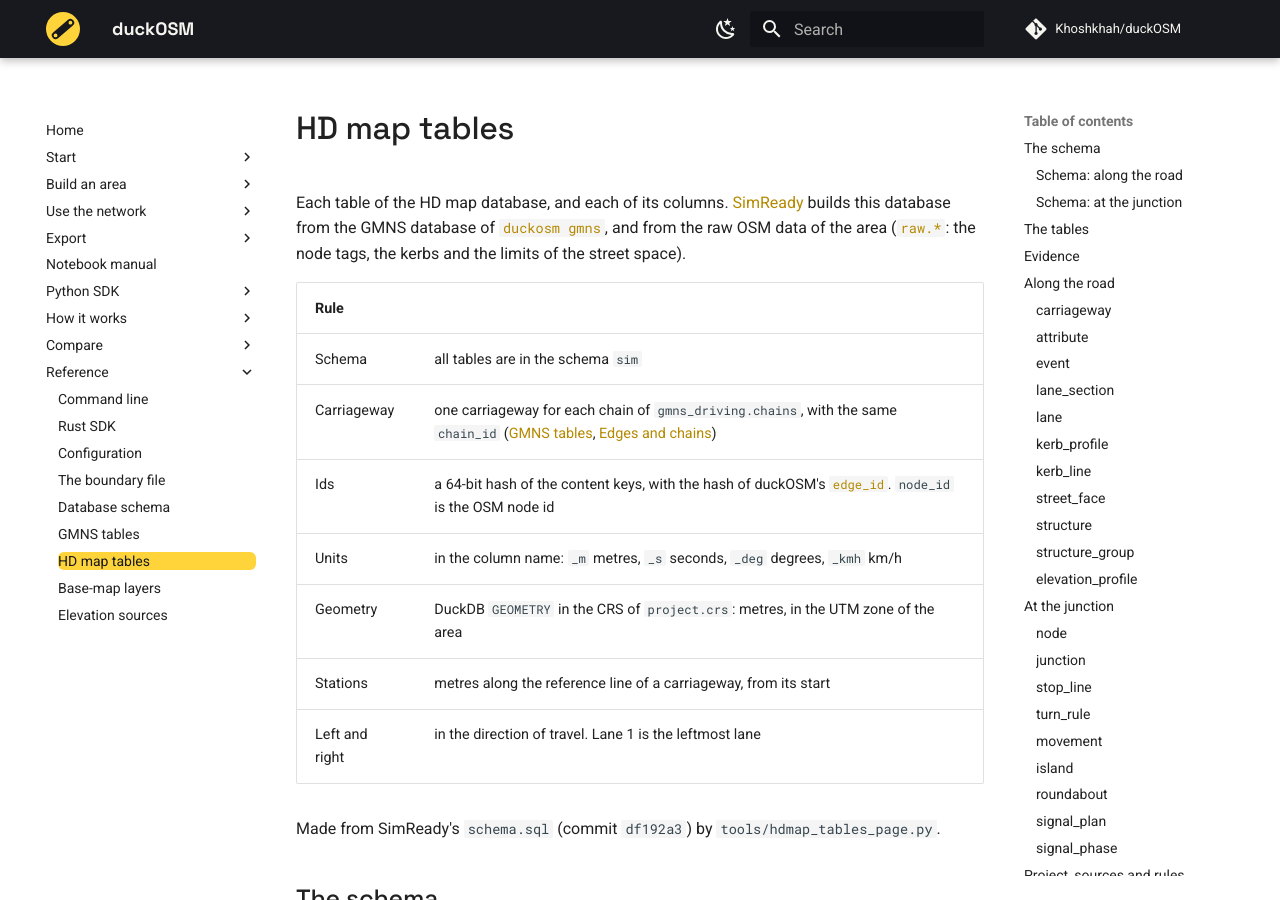
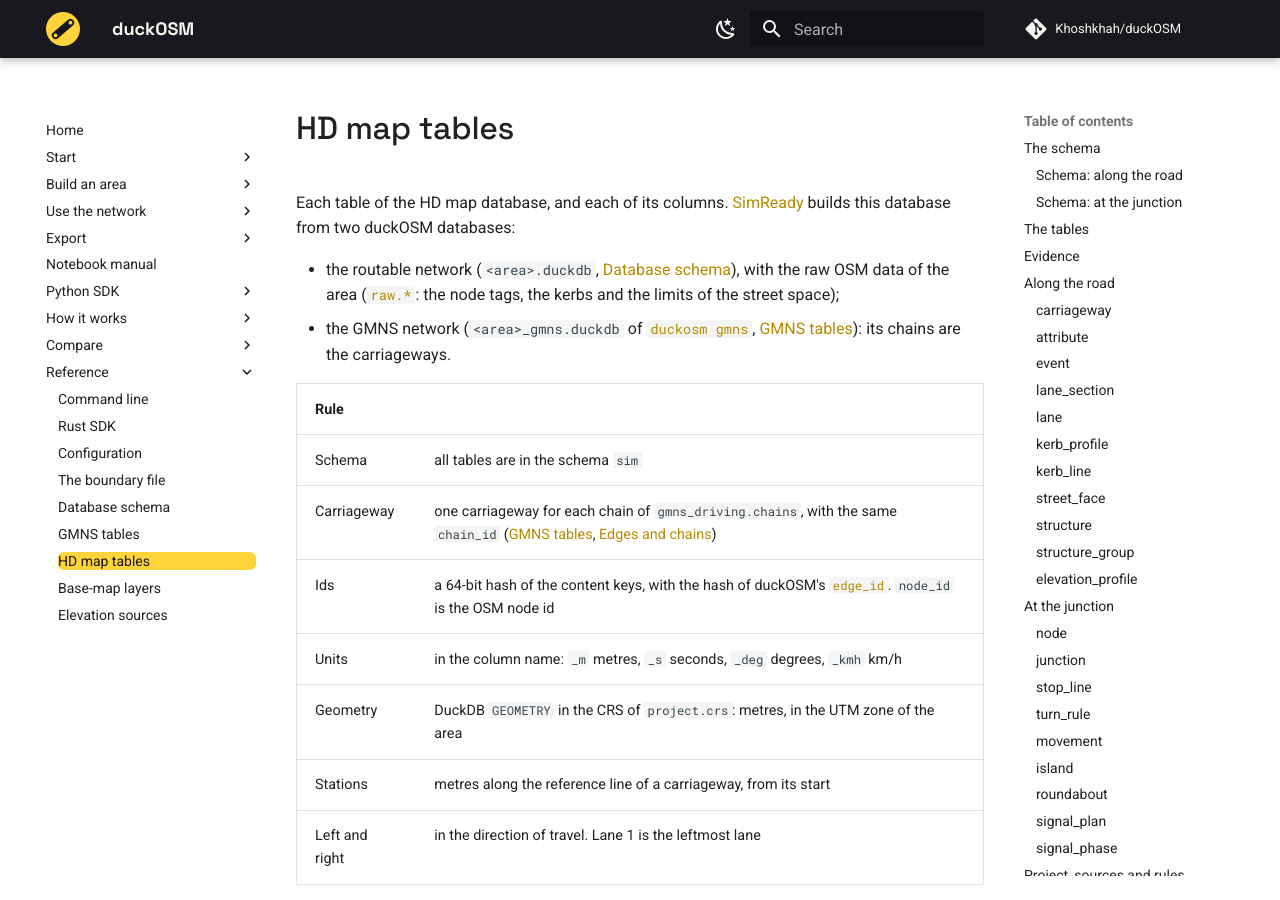
Before and after one commit to Khoshkhah/duckOSM, an MkDocs documentation site: the page built from docs/exports/hdmap_tables.md, in a window 1280 px wide and 900 px high. Built offline with MkDocs 1.6.1 and Material for MkDocs 9.7.7, drawn with Linux system fonts in a browser that asks for light colours; comment, search, counter and statistics services are not loaded.

Commit message:
Docs: SimReady reads the routable network and the GMNS network
SimReady needs both duckOSM databases: the routable network (with raw.*) and
the GMNS network (its chains are the carriageways).

Co-Authored-By: Claude Opus 5.5 <noreply@anthropic.com>

```diff
--- a/docs/exports/hdmap_tables.md
+++ b/docs/exports/hdmap_tables.md
@@ -1,8 +1,12 @@
 # HD map tables
 
 Each table of the HD map database, and each of its columns. [SimReady](https://github.com/Khoshkhah/simready) builds
-this database from the GMNS database of [`duckosm gmns`](gmns.md), and from the raw OSM data of the area
-([`raw.*`](../reference/database.md#raw-schema): the node tags, the kerbs and the limits of the street space).
+this database from two duckOSM databases:
+
+- the routable network (`<area>.duckdb`, [Database schema](../reference/database.md)), with the raw OSM data of the
+  area ([`raw.*`](../reference/database.md#raw-schema): the node tags, the kerbs and the limits of the street space);
+- the GMNS network (`<area>_gmns.duckdb` of [`duckosm gmns`](gmns.md), [GMNS tables](gmns_tables.md)): its chains
+  are the carriageways.
 
 | Rule | |
 |---|---|
```
Also changed, not shown: 1 other file.
